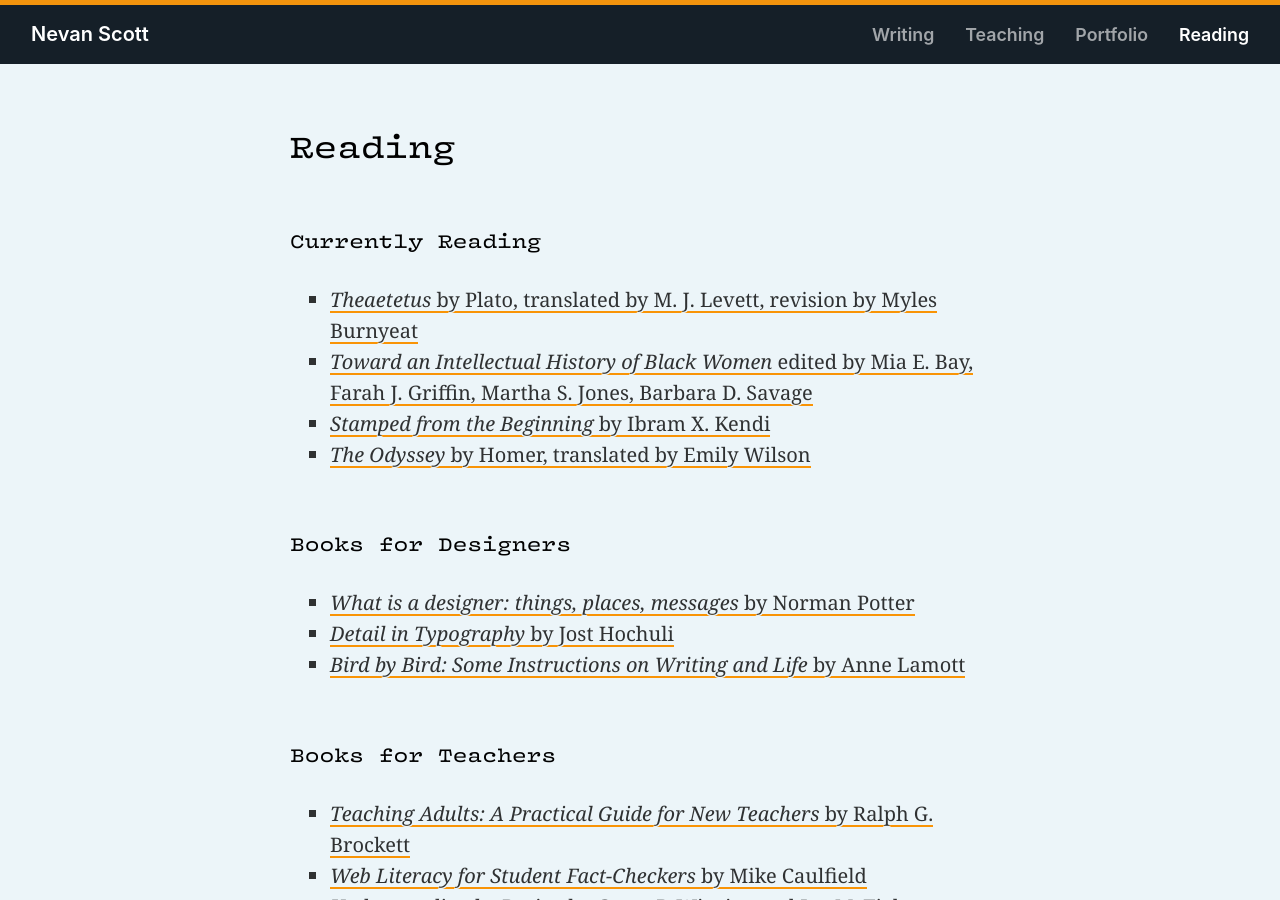
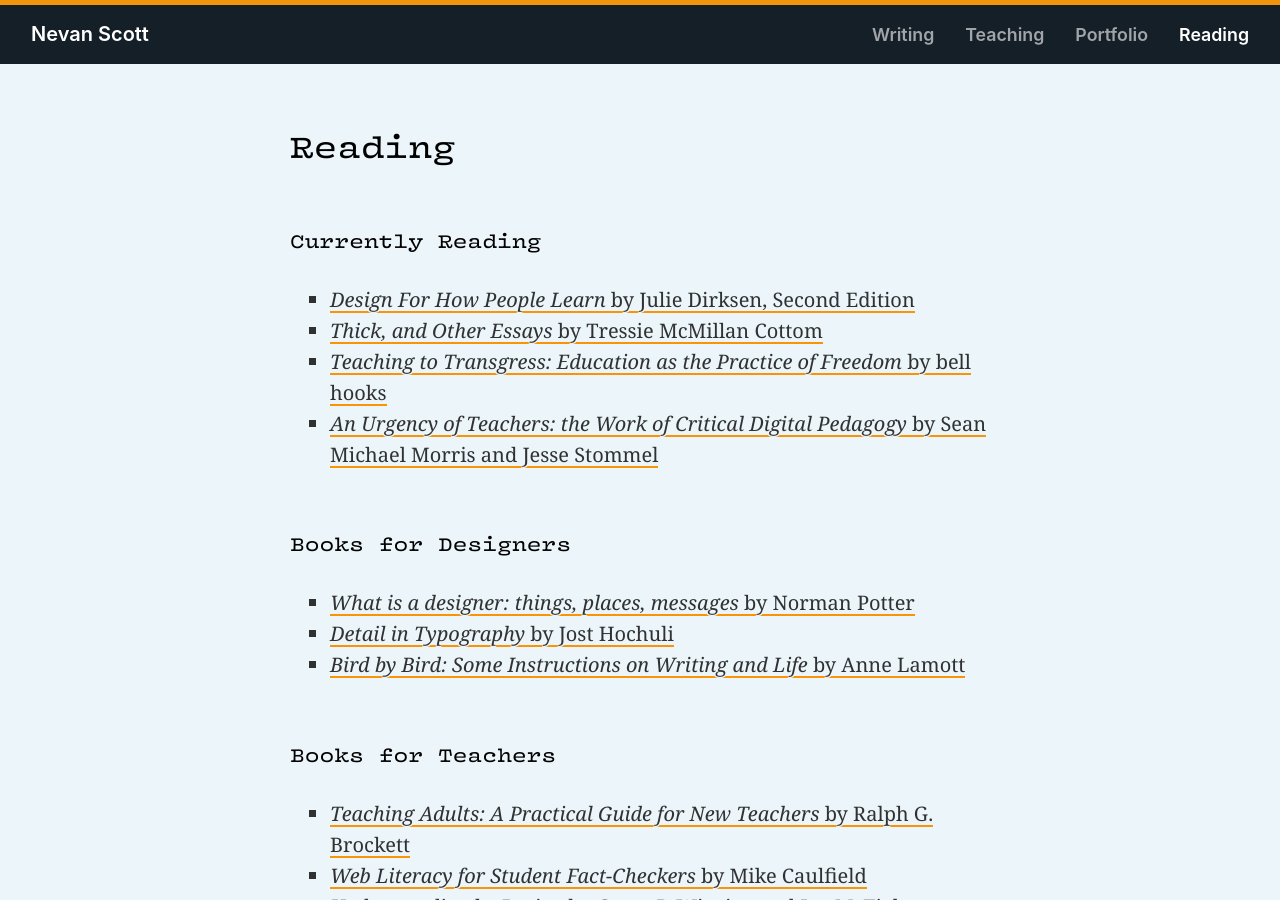
Before and after one commit to nevanscott/nevanscott.github.io, a Jekyll site: the page built from reading.md, in a window 1280 px wide and 900 px high. Built offline with Jekyll 4.4.1, drawn with Linux system fonts in a browser that asks for light colours; some web fonts are replaced.

Commit message:
Reading updates

```diff
--- a/reading.md
+++ b/reading.md
@@ -5,10 +5,10 @@ title: Reading
 Currently Reading
 -----------------
 
-* [<cite>Theaetetus</cite> by Plato, translated by M. J. Levett, revision by Myles Burnyeat](https://www.hackettpublishing.com/theaetetus)
-* [<cite>Toward an Intellectual History of Black Women</cite> edited by Mia E. Bay, Farah J. Griffin, Martha S. Jones, Barbara D. Savage](https://www.uncpress.org/book/9781469620916/toward-an-intellectual-history-of-black-women/?title_id=3635)
-* [<cite>Stamped from the Beginning</cite> by Ibram X. Kendi](https://www.goodreads.com/book/show/25898216-stamped-from-the-beginning)
-* [<cite>The Odyssey</cite> by Homer, translated by Emily Wilson](http://books.wwnorton.com/books/978-0-393-08905-9/)
+* [<cite>Design For How People Learn</cite> by Julie Dirksen, Second Edition](http://usablelearning.com/the-book/)
+* [<cite>Thick, and Other Essays</cite> by Tressie McMillan Cottom](https://www.thickthebook.com)
+* [<cite>Teaching to Transgress: Education as the Practice of Freedom</cite> by bell hooks](https://www.goodreads.com/book/show/27091.Teaching_to_Transgress)
+* [<cite>An Urgency of Teachers: the Work of Critical Digital Pedagogy</cite> by Sean Michael Morris and Jesse Stommel](https://urgencyofteachers.com)
 
 
 Books for Designers
```
